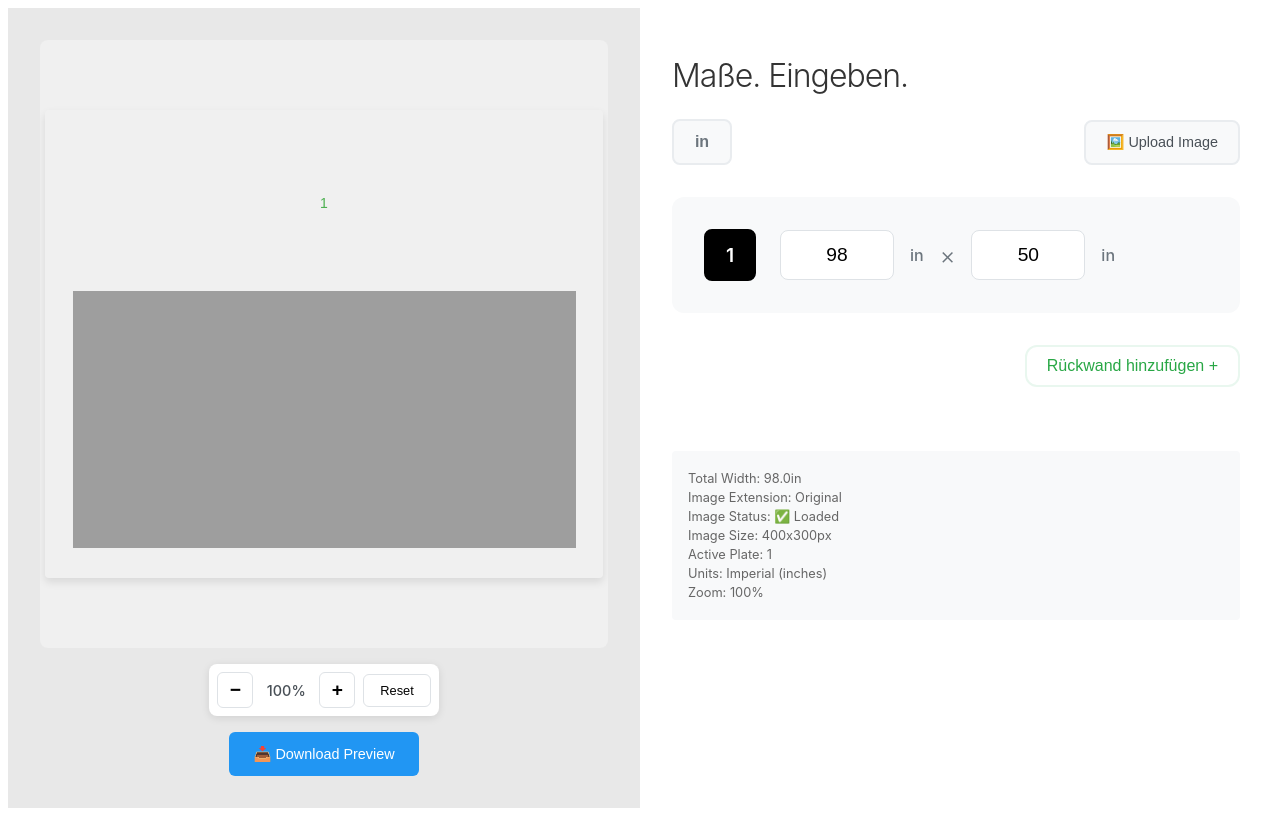
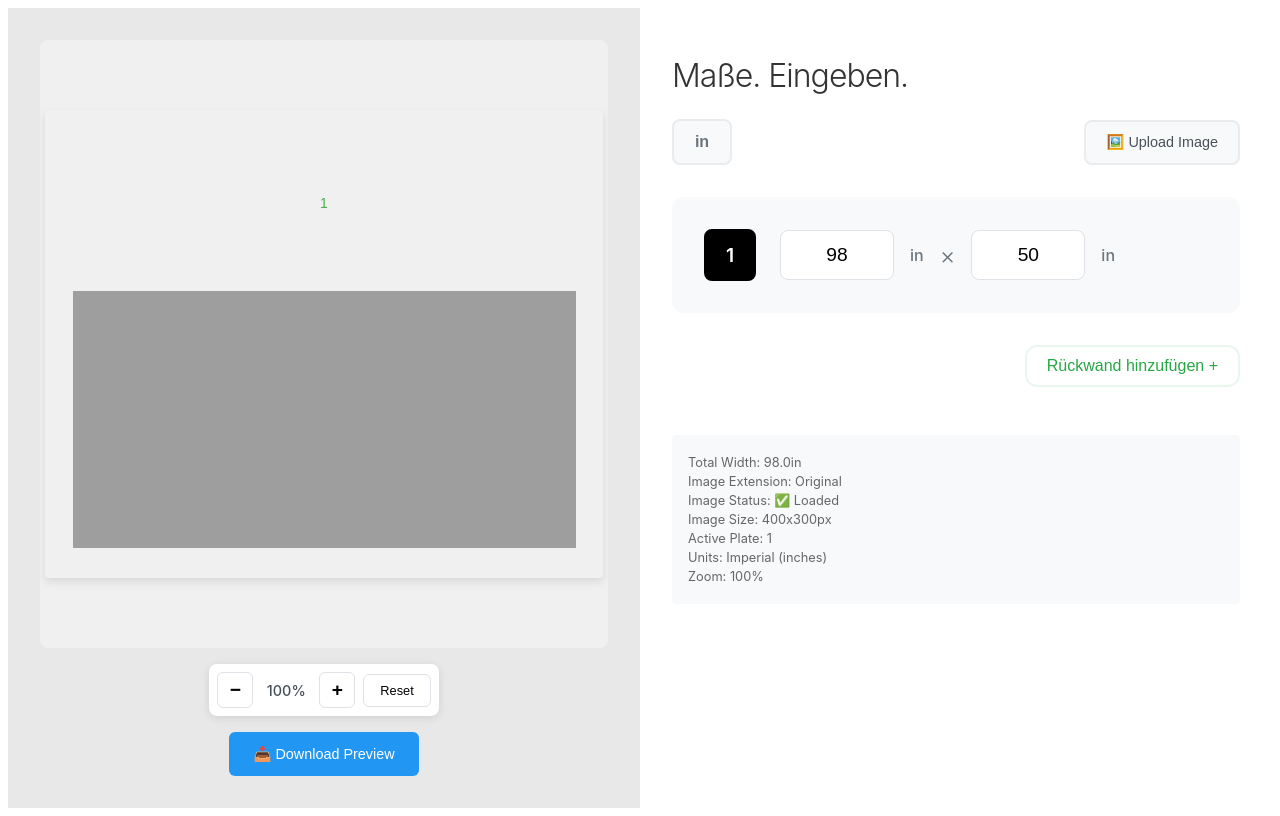
Before and after one commit to VathanSilva/Apple-product, a Vue app: page / in a window 1280 px wide. Built offline with nearby package versions, Linux system fonts and the light colour scheme.

Commit message:
debug info changed

```diff
--- a/src/App.vue
+++ b/src/App.vue
@@ -1190,7 +1190,7 @@ export default {
 }
 
 .debug-info {
-  margin-top: 2rem;
+  margin-top: 1rem;
   padding: 1rem;
   background-color: #f8f9fa;
   border-radius: 4px;
```
